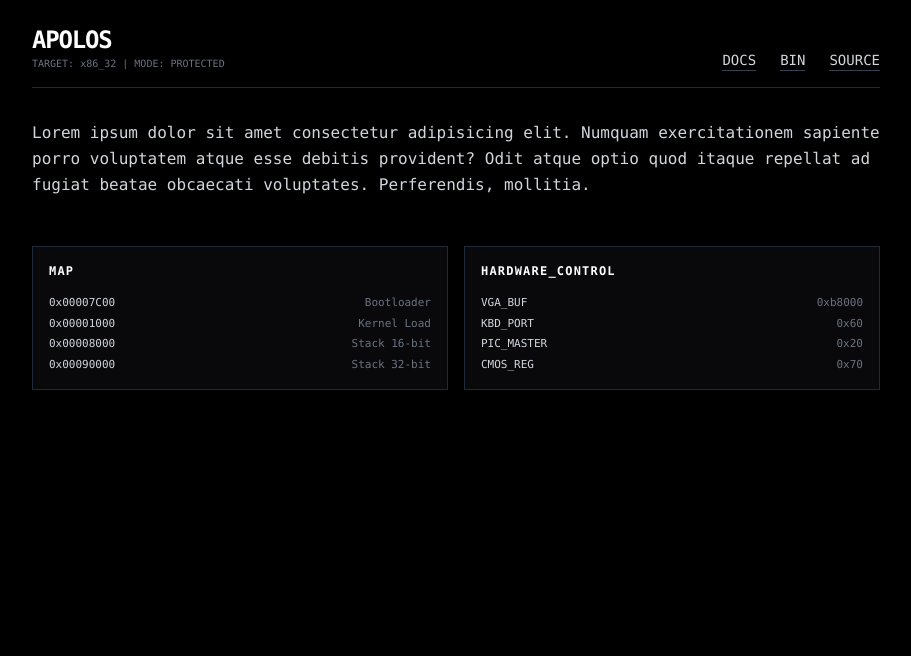
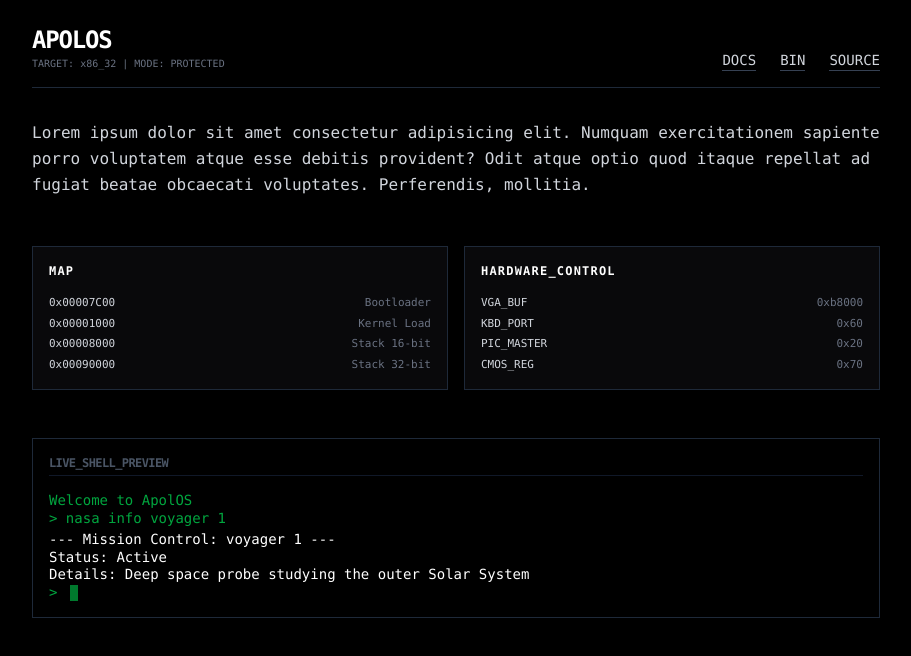
Before and after one commit to ValyMnDul/ApolOs, a Next.js app in the folder web/: page / in a window 1280 px wide. Shown: the top 656 px of the page, without its empty margins (184-1095 px from the left). Built offline with nearby package versions, Linux system fonts and the light colour scheme.

Commit message:
Add shell section to Main page

```diff
--- a/web/app/page.tsx
+++ b/web/app/page.tsx
@@ -41,6 +41,20 @@ export default function Home(){
           </ul>
         </div>
       </div>
+
+      <section className="bg-black border border-gray-800 p-4 font-mono">
+        <div className="text-xs text-gray-600 mb-4 font-bold tracking-tighter uppercase border-b border-gray-900 pb-1">
+          Live_Shell_Preview
+        </div>
+        <div className="text-green-600 text-sm leading-tight">
+          <p>Welcome to ApolOS</p>
+          <p>&gt; nasa info voyager 1</p>
+          <p className="text-white mt-1">--- Mission Control: voyager 1 ---</p>
+          <p className="text-white">Status: Active</p>
+          <p className="text-white">Details: Deep space probe studying the outer Solar System</p>
+          <p>&gt; <span className="inline-block w-2 h-4 bg-green-600 animate-pulse align-middle ml-1"></span></p>
+        </div>
+      </section>
     </main>
   )
 }
```
